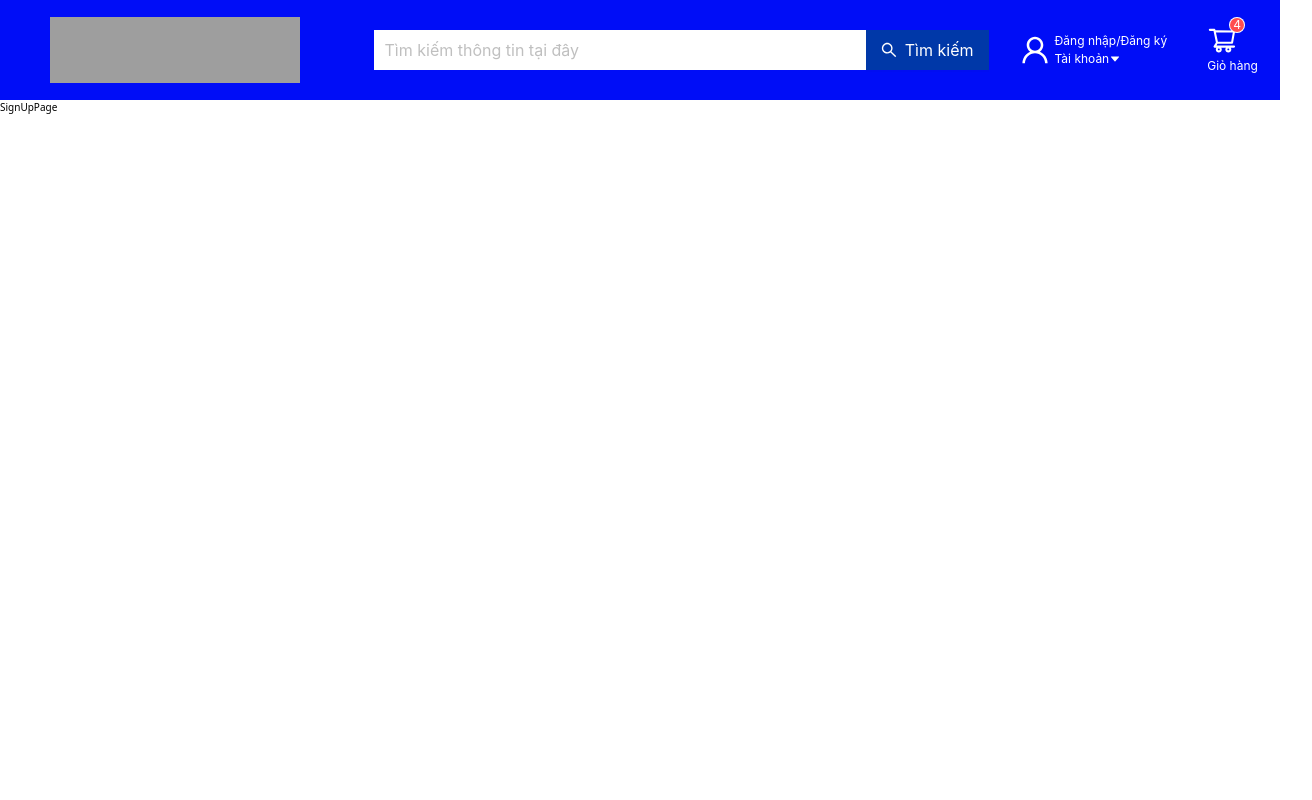
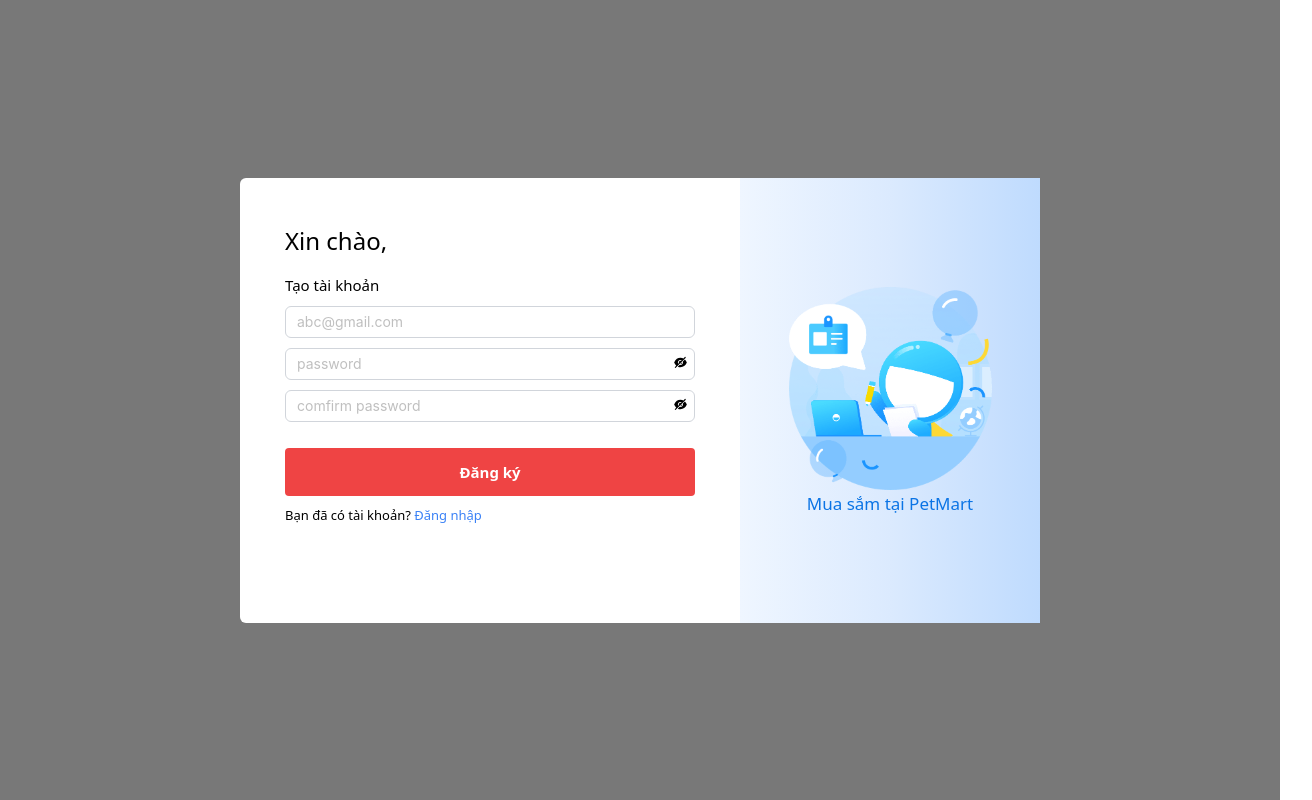
Before and after one commit to tuan3132001/petmart-fe, a React (Create React App) app: page /sign-up in a window 1280 px wide. Shown: the whole page, 1312 px wide, since content can reach past the window. Built offline with nearby package versions, Linux system fonts and the light colour scheme; grey boxes are pictures that could not be loaded.

Commit message:
signin & signup

```diff
--- /dev/null
+++ b/src/components/InputForm/InputForm.jsx
@@ -0,0 +1,10 @@
+import { Input } from "antd";
+import React, { useState } from "react";
+
+const InputForm = (props) => {
+  const [valueInput, setvalueInput] = useState("");
+  const { placeholder = "Nhập thông tin", ...rests } = props;
+  return <Input placeholder={placeholder} value={valueInput} {...rests} />;
+};
+
+export default InputForm;
--- a/src/pages/HomePage/HomePage.jsx
+++ b/src/pages/HomePage/HomePage.jsx
@@ -3,6 +3,7 @@ import TypeProduct from "../../components/TypeProduct/TypeProduct";
 import SliderComponent from "../../components/SliderComponent/SliderComponent";
 import slide1 from "../../assets/images/slide1.webp";
 import slide2 from "../../assets/images/slide2.webp";
+import slide3 from "../../assets/images/slide3.webp";
 import CardComponent from "../../components/CardComponent/CardComponent";
 import { Button } from "antd";
 
@@ -10,7 +11,7 @@ const HomePage = () => {
   const arr = ["Thức ăn", "Quần áo", "Đồ chơi", "Dụng cụ chăm sóc"];
   return (
     <>
-      <div style={{ padding: "0 120px" }} className="h-[50px]">
+      <div style={{ width: '1270px', margin: '0 auto'}}>
         <div className="flex items-center gap-[24px] justify-start text-[20px] font-bold">
           {arr.map((item) => {
             return <TypeProduct name={item} key={item} />;
@@ -19,12 +20,11 @@ const HomePage = () => {
       </div>
       <div
         id="container"
-        className="bg-[#efefef] h-[100%]"
-        style={{ padding: "0 120px" }}
+        className="bg-[#efefef] h-[100%] px-10"
+        style={{ boxSizing: "border-box" }}
       >
-        <SliderComponent arrImages={[slide1, slide2]} />
-        <div className="mt-[20px] w-full flex items-center gap-[20px] flex-wrap">
-          <CardComponent  />
+        <SliderComponent arrImages={[slide1, slide2, slide3]} />
+        <div className="mt-[20px] w-full grid grid-cols-1 sm:grid-cols-2 md:grid-cols-3 lg:grid-cols-5 gap-[17px]">
           <CardComponent />
           <CardComponent />
           <CardComponent />
--- a/src/pages/NotFoundPage/NotFoundPage.jsx
+++ b/src/pages/NotFoundPage/NotFoundPage.jsx
@@ -1,9 +1,25 @@
-import React from 'react'
+import React from "react";
+import { Link } from "react-router-dom";
 
 const NotFoundPage = () => {
   return (
-    <div>NotFoundPage</div>
-  )
-}
+    <div className="flex flex-col items-center justify-center h-screen bg-gray-100">
+      <div className="text-center">
+        <h1 className="text-5xl font-bold text-gray-800 mb-4">
+          404 - Not Found
+        </h1>
+        <p className="text-lg text-gray-600 mb-8">
+          Oops! The page you're looking for doesn't exist.
+        </p>
+        <Link
+          to="/"
+          className="inline-block bg-blue-500 hover:bg-blue-700 text-white font-bold py-2 px-4 rounded transition duration-300 ease-in-out"
+        >
+          Go to Home
+        </Link>
+      </div>
+    </div>
+  );
+};
 
-export default NotFoundPage
+export default NotFoundPage;
--- a/src/pages/SignInPage/SignInPage.jsx
+++ b/src/pages/SignInPage/SignInPage.jsx
@@ -1,9 +1,64 @@
-import React from 'react'
+import React, { useState } from "react";
+import InputForm from "../../components/InputForm/InputForm";
+import { Image } from "antd";
+import imageLogo from "../../assets/images/logo.png";
+import { EyeFilled, EyeInvisibleFilled } from "@ant-design/icons";
+const SignInPage = () => {
+  const [password, setPassword] = useState('');
+  const [isShowPassword, setIsShowPassword] = useState(false)
+  return (
+    <div className="flex items-center justify-center bg-[rgba(0,0,0,0.53)] h-[100vh]">
+      <div className="w-[800px] h-[445px] rounded-[6px] bg-white flex">
+        <div className="flex-1 p-[40px] md:p-[45px] pb-[24px] flex flex-col">
+          <h4 className="font-[500] text-[24px] ">Xin chào,</h4>
+          <p className="mt-[15px] mb-[10px] text-[15px] font-[400]">Đăng nhập và tạo tài khoản</p>
+          <InputForm className='mb-[10px] border-b border-gray-300 focus:outline-none focus:border-none focus:border-b-2 focus:border-blue-500 focus:bg-blue-100' placeholder='abc@gmail.com' />
+          <div style={{ position: 'relative' }}>
+            <span
+              onClick={() => setIsShowPassword(!isShowPassword)}
+              style={{
+                zIndex: 10,
+                position: 'absolute',
+                top: '8px',
+                right: '8px'
+              }}
+            >{
+                isShowPassword ? (
+                  <EyeFilled className="text-[13px]" />
+                ) : (
+                  <EyeInvisibleFilled className="text-[13px]" />
+                )
+              }
+            </span>
+            <InputForm
+              className='border-b border-gray-300 focus:outline-none focus:border-none focus:border-b-2 focus:border-blue-500 focus:bg-blue-100'
+              placeholder="password"
+              type={isShowPassword ? "text" : "password"}
+              value={password}
+              // onChange={handleOnchangePassword}
+            />
+          </div>
 
-const SignInPage = () => {
-  return (
-    <div>SignInPage</div>
-  )
-}
+          <button className="bg-red-500 hover:bg-red-700 text-white text-[15px] leading-[28px] py-2 px-4 rounded-[4px] font-[700] border-none transition duration-300 ease-in-out h-[48px] w-[100%] my-[26px] mb-[10px]">
+            Đăng nhập
+          </button>
+          <p className="text-blue-500 text-[13px] cursor-pointer">Quên mật khẩu?</p>
+          <p className="text-[13px]">Bạn chưa có tài khoản? <span className="text-blue-500 text-[13px] cursor-pointer">Tạo tài khoản</span></p>
+        </div>
+        <div className="w-[300px] flex justify-center bg-gradient-to-r from-blue-50 via-blue-100 to-blue-200 flex-col items-center gap-[4px] ">
+          <Image
+            src={imageLogo}
+            preview={false}
+            alt="logo"
+            style={{ width: "203px", height: "203px" }}
+          />
+          <h4 className="text-[17px] text-[#0B74E5] leading-[1.15] text-normal">
+            Mua sắm tại PetMart
+          </h4>
+        </div>
+      </div>
+    </div>
+  );
+};
 
-export default SignInPage
+export default SignInPage;
--- a/src/pages/SignUpPage/SignUpPage.jsx
+++ b/src/pages/SignUpPage/SignUpPage.jsx
@@ -1,9 +1,98 @@
-import React from 'react'
+import React, { useState } from "react";
+import InputForm from "../../components/InputForm/InputForm";
+import { Image } from "antd";
+import imageLogo from "../../assets/images/logo.png";
+import { EyeFilled, EyeInvisibleFilled } from "@ant-design/icons";
+const SignUpPage = () => {
+  const [password, setPassword] = useState("");
+  const [isShowPassword, setIsShowPassword] = useState(false);
+  const [isShowConfirmPassword, setIsShowConfirmPassword] = useState(false);
+  const [confirmPassword, setConfirmPassword] = useState("");
+  return (
+    <div className="flex items-center justify-center bg-[rgba(0,0,0,0.53)] h-[100vh]">
+      <div className="w-[800px] h-[445px] rounded-[6px] bg-white flex">
+        <div className="flex-1 p-[40px] md:p-[45px] pb-[24px] flex flex-col">
+          <h4 className="font-[500] text-[24px] ">Xin chào,</h4>
+          <p className="mt-[15px] mb-[10px] text-[15px] font-[400]">
+            Tạo tài khoản
+          </p>
+          <InputForm
+            className="mb-[10px] border-b border-gray-300 focus:outline-none focus:border-none focus:border-b-2 focus:border-blue-500 focus:bg-blue-100"
+            placeholder="abc@gmail.com"
+          />
+          <div style={{ position: "relative" }}>
+            <span
+              onClick={() => setIsShowPassword(!isShowPassword)}
+              style={{
+                zIndex: 10,
+                position: "absolute",
+                top: "8px",
+                right: "8px",
+              }}
+            >
+              {isShowPassword ? (
+                <EyeFilled className="text-[13px]" />
+              ) : (
+                <EyeInvisibleFilled className="text-[13px]" />
+              )}
+            </span>
+            <InputForm
+              className="border-b mb-[10px] border-gray-300 focus:outline-none focus:border-none focus:border-b-2 focus:border-blue-500 focus:bg-blue-100"
+              placeholder="password"
+              type={isShowPassword ? "text" : "password"}
+              value={password}
+              // onChange={handleOnchangePassword}
+            />
+          </div>
+          <div style={{ position: "relative" }}>
+            <span
+              onClick={() => setIsShowConfirmPassword(!isShowConfirmPassword)}
+              style={{
+                zIndex: 10,
+                position: "absolute",
+                top: "8px",
+                right: "8px",
+              }}
+            >
+              {isShowConfirmPassword ? (
+                <EyeFilled className="text-[13px]" />
+              ) : (
+                <EyeInvisibleFilled className="text-[13px]" />
+              )}
+            </span>
+            <InputForm
+              className='className="border-b border-gray-300 focus:outline-none focus:border-none focus:border-b-2 focus:border-blue-500 focus:bg-blue-100"'
+              placeholder="comfirm password"
+              type={isShowConfirmPassword ? "text" : "password"}
+              value={confirmPassword}
+              // onChange={handleOnchangeConfirmPassword}
+            />
+          </div>
 
-const SignUpPage = () => {
-  return (
-    <div>SignUpPage</div>
-  )
-}
+          <button className="bg-red-500 hover:bg-red-700 text-white text-[15px] leading-[28px] py-2 px-4 rounded-[4px] font-[700] border-none transition duration-300 ease-in-out h-[48px] w-[100%] my-[26px] mb-[10px]">
+            Đăng ký
+          </button>
+          <p className="text-[13px]">
+            Bạn đã có tài khoản?{" "}
+            <span className="text-blue-500 text-[13px] cursor-pointer">
+              Đăng nhập
+            </span>
+          </p>
+        </div>
+        <div className="w-[300px] flex justify-center bg-gradient-to-r from-blue-50 via-blue-100 to-blue-200 flex-col items-center gap-[4px] ">
+          <Image
+            src={imageLogo}
+            preview={false}
+            alt="logo"
+            style={{ width: "203px", height: "203px" }}
+          />
+          <h4 className="text-[17px] text-[#0B74E5] leading-[1.15] text-normal">
+            Mua sắm tại PetMart
+          </h4>
+        </div>
+      </div>
+    </div>
+  );
+};
 
-export default SignUpPage
+export default SignUpPage;
--- a/src/routes/index.js
+++ b/src/routes/index.js
@@ -25,19 +25,19 @@ export const routes = [
         isShowHeader: true
     },
     {
-        path: '/:type',
+        path: '/type',
         page: TypeProductPage,
         isShowHeader: true
     },
     {
         path: '/sign-in',
         page: SignInPage,
-        isShowHeader: true
+        isShowHeader: false
     },
     {
         path: '/sign-up',
         page: SignUpPage,
-        isShowHeader: true
+        isShowHeader: false
     },
     {
         path: '/product-details',
```
Also changed, not shown: src/assets/images/logo.png (added), src/assets/images/slide3.webp (added).
